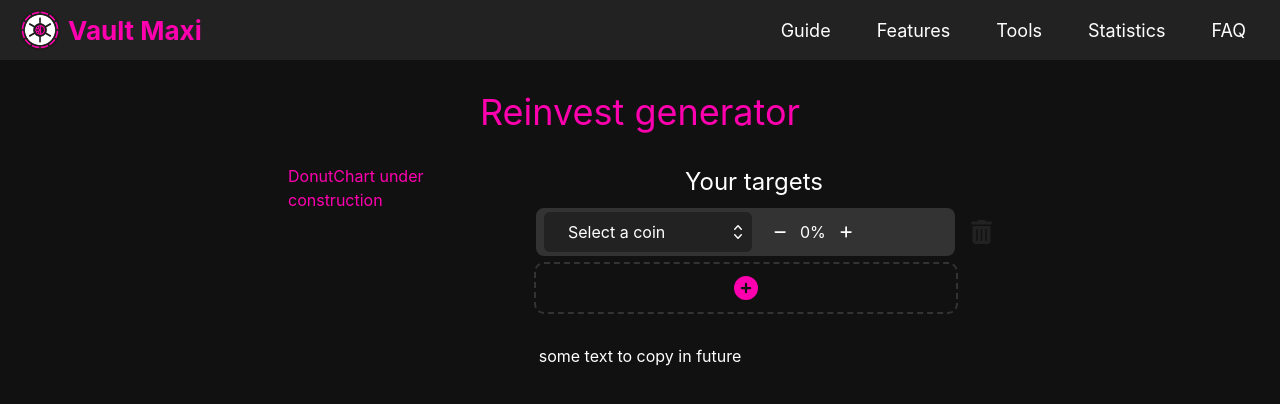
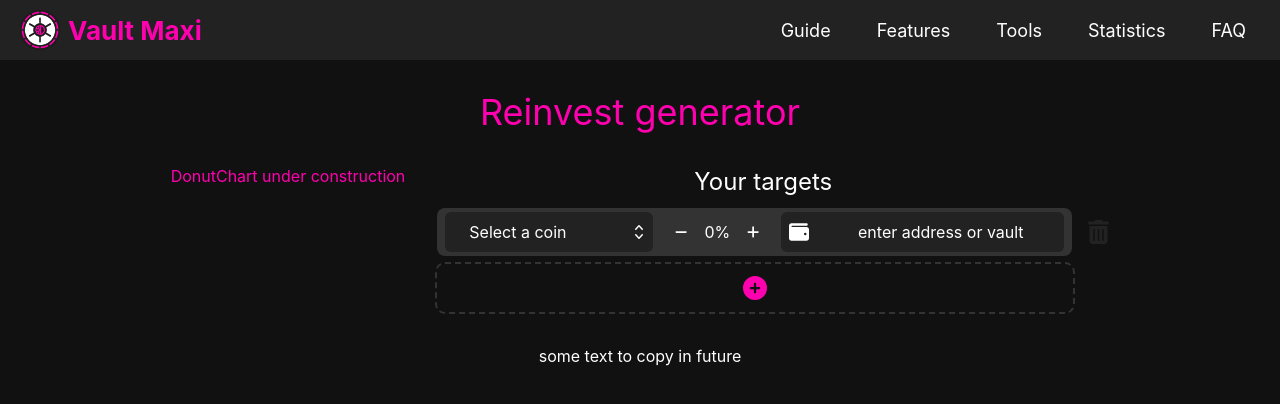
Before and after one commit to Krysh90/vault-maxi-web, a Next.js app: page /tool/reinvest-generator in a window 1280 px wide. Both pictures are taken after a click on the button 746 px from the left and 232 px from the top of the page. Shown: the top 404 px of the page. Built offline with nearby package versions, Linux system fonts and the light colour scheme.

Commit message:
[tool-reinvest] fixed target input field and first validation checks

```diff
--- /dev/null
+++ b/components/base/themed-input.tsx
@@ -0,0 +1,30 @@
+import { faCheck } from '@fortawesome/free-solid-svg-icons'
+import { FontAwesomeIcon } from '@fortawesome/react-fontawesome'
+import { HTMLInputTypeAttribute } from 'react'
+
+export interface ThemedInputProps {
+  className: string
+  type: HTMLInputTypeAttribute
+  enterKeyHint: 'search' | 'enter' | 'done' | 'go' | 'next' | 'previous' | 'send' | undefined
+  onChange: (value: string) => void
+  onSubmit: () => void
+}
+
+export default function ThemedInput({ className, type, enterKeyHint, onChange, onSubmit }: ThemedInputProps) {
+  return (
+    <>
+      <input
+        type={type}
+        enterKeyHint={enterKeyHint}
+        onChange={(e) => onChange(e.target.value)}
+        onKeyUp={(e) => e.key === 'Enter' && onSubmit()}
+        onSubmit={() => onSubmit()}
+        autoFocus={true}
+        className={`${className} text-white focus:outline-none`}
+      />
+      <button className="h-6 w-6" onClick={() => onSubmit()}>
+        <FontAwesomeIcon icon={faCheck} size={'sm'} />
+      </button>
+    </>
+  )
+}
--- a/components/tool/reinvest-entries.tsx
+++ b/components/tool/reinvest-entries.tsx
@@ -1,11 +1,13 @@
 import React, { useContext, useState } from 'react'
-import { ReinvestTarget } from '../../dtos/reinvest-target.dto'
+import { ReinvestTarget, ReinvestTargetType } from '../../dtos/reinvest-target.dto'
 import { faCirclePlus, faTrashCan } from '@fortawesome/free-solid-svg-icons'
 import { FontAwesomeIcon } from '@fortawesome/react-fontawesome'
 import uuid from 'react-uuid'
 import Dropdown from '../base/dropdown'
 import { ReinvestContext } from '../../contexts/reinvest.context'
 import ValueChooser from './value-chooser'
+import TargetInput from './target-input'
+import { isTargetValid, typeForTarget } from '../../lib/reinvest-generator.lib'
 
 export interface ReinvestEntriesProps {}
 
@@ -13,7 +15,7 @@ export default function ReinvestEntries({}: ReinvestEntriesProps) {
   const reinvestContext = useContext(ReinvestContext)
 
   const onAdd = (): void => {
-    reinvestContext.update(reinvestContext.targets.concat({ id: uuid(), value: 0 }))
+    reinvestContext.update(reinvestContext.targets.concat({ id: uuid(), value: 0, target: { isValid: false } }))
   }
 
   const onRemove = (entry?: ReinvestTarget): void => {
@@ -43,15 +45,29 @@ function Entry({
   const reinvestContext = useContext(ReinvestContext)
   const [hover, setHover] = useState(false)
 
+  const receiveTarget = (entry?: ReinvestTarget): ReinvestTarget | undefined => {
+    return reinvestContext.targets.find((target) => target.id === entry?.id)
+  }
+
   const updateToken = (value: string, entry?: ReinvestTarget) => {
-    const target = reinvestContext.targets.find((target) => target.id === entry?.id)
+    const target = receiveTarget(entry)
     if (target) target.name = value
     reinvestContext.update(reinvestContext.targets)
   }
 
   const updateValue = (value: number, entry?: ReinvestTarget) => {
-    const target = reinvestContext.targets.find((target) => target.id === entry?.id)
+    const target = receiveTarget(entry)
     if (target) target.value = value
+    reinvestContext.update(reinvestContext.targets)
+  }
+
+  const updateTarget = (value: string, entry?: ReinvestTarget) => {
+    const target = receiveTarget(entry)
+    if (target) {
+      target.target.value = value
+      target.target.type = typeForTarget(value)
+      target.target.isValid = isTargetValid(value)
+    }
     reinvestContext.update(reinvestContext.targets)
   }
 
@@ -64,6 +80,7 @@ function Entry({
           preselection={entry && entry.name ? { label: entry.name } : undefined}
         />
         <ValueChooser entry={entry} boundary={{ min: 1, max: 100 }} onChange={(value) => updateValue(value, entry)} />
+        <TargetInput entry={entry} onChange={(target) => updateTarget(target, entry)} />
       </div>
       <button
         onClick={() => {
--- /dev/null
+++ b/components/tool/target-input.tsx
@@ -0,0 +1,53 @@
+import { faWallet, faVault } from '@fortawesome/free-solid-svg-icons'
+import { FontAwesomeIcon } from '@fortawesome/react-fontawesome'
+import { useEffect, useState } from 'react'
+import { ReinvestTarget, ReinvestTargetType } from '../../dtos/reinvest-target.dto'
+import ThemedInput from '../base/themed-input'
+
+export interface TargetInputProps {
+  entry?: ReinvestTarget
+  onChange: (value: string) => void
+}
+
+export default function TargetInput({ entry, onChange }: TargetInputProps) {
+  const [isEdit, setIsEdit] = useState(false)
+  const [isInvalid, setIsInvalid] = useState(false)
+
+  useEffect(() => {
+    if (entry?.target.value) setIsInvalid(!entry?.target.isValid ?? false)
+    console.log(`isInvalid? ${!entry?.target.isValid ? 'yes' : 'no'}`)
+    console.log(entry)
+  }, [entry, entry?.target.value])
+
+  const shortDisplay = (value?: string): string | undefined => {
+    const visibleChars = 5
+    return value ? `${value.slice(0, visibleChars)}...${value.slice(value.length - visibleChars)}` : undefined
+  }
+
+  return (
+    <div
+      className={`flex flex-row flex-grow items-center justify-between bg-dark rounded-md h-10 ${
+        isInvalid ? 'border border-invalid' : ''
+      }`}
+    >
+      <FontAwesomeIcon
+        icon={entry?.target.type === ReinvestTargetType.VAULT ? faVault : faWallet}
+        size={'lg'}
+        className="px-2 py-2"
+      />
+      {isEdit ? (
+        <ThemedInput
+          type="text"
+          enterKeyHint="done"
+          className="bg-dark grow"
+          onChange={onChange}
+          onSubmit={() => setIsEdit(false)}
+        />
+      ) : (
+        <button className="w-full" onClick={() => setIsEdit(true)}>
+          {shortDisplay(entry?.target.value) ?? 'enter address or vault'}
+        </button>
+      )}
+    </div>
+  )
+}
--- a/components/tool/value-chooser.tsx
+++ b/components/tool/value-chooser.tsx
@@ -1,12 +1,13 @@
-import { faMinus, faPlus, faCheck } from '@fortawesome/free-solid-svg-icons'
+import { faMinus, faPlus } from '@fortawesome/free-solid-svg-icons'
 import { FontAwesomeIcon } from '@fortawesome/react-fontawesome'
 import { useState } from 'react'
 import { ReinvestTarget } from '../../dtos/reinvest-target.dto'
+import ThemedInput from '../base/themed-input'
 
 export interface ValueChooserProps {
-  boundary: { min: number; max: number }
   entry?: ReinvestTarget
   onChange: (value: number) => void
+  boundary: { min: number; max: number }
 }
 
 export default function ValueChooser({ entry, onChange, boundary }: ValueChooserProps) {
@@ -21,25 +22,18 @@ export default function ValueChooser({ entry, onChange, boundary }: ValueChooser
   }
 
   return (
-    <div className="flex flex-row items-center gap-2">
+    <div className="flex flex-row items-center w-24 justify-between">
       {isEdit ? (
-        <>
-          <input
-            type={'number'}
-            enterKeyHint={'done'}
-            onChange={(e) => {
-              const value = +e.target.value
-              if (value > 0 && value <= 100) onChange(value)
-            }}
-            onKeyUp={(e) => e.key === 'Enter' && setIsEdit(false)}
-            onSubmit={() => setIsEdit(false)}
-            autoFocus={true}
-            className="text-white bg-light w-8 ml-8 focus:outline-none"
-          />
-          <button className="h-6 w-6" onClick={() => setIsEdit(false)}>
-            <FontAwesomeIcon icon={faCheck} size={'sm'} />
-          </button>
-        </>
+        <ThemedInput
+          className="bg-light w-8 ml-8"
+          type="number"
+          enterKeyHint="done"
+          onChange={(s) => {
+            const value = +s
+            if (value > 0 && value <= 100) onChange(value)
+          }}
+          onSubmit={() => setIsEdit(false)}
+        />
       ) : (
         <>
           <button className="h-6 w-6" onClick={decrease}>
--- a/contexts/reinvest.context.tsx
+++ b/contexts/reinvest.context.tsx
@@ -1,4 +1,4 @@
-import { Component, createContext, ReactNode } from 'react'
+import { createContext, PropsWithChildren, useEffect, useState } from 'react'
 import { ReinvestTarget } from '../dtos/reinvest-target.dto'
 
 interface ReinvestContextProps {
@@ -8,19 +8,22 @@ interface ReinvestContextProps {
 
 export const ReinvestContext = createContext({} as ReinvestContextProps)
 
-export class ReinvestContextProvider extends Component<{ children?: ReactNode }, { targets: ReinvestTarget[] }> {
-  private update = (targets: ReinvestTarget[]) => {
-    this.setState({ targets })
+export function ReinvestContextProvider(props: PropsWithChildren<{}>): JSX.Element {
+  const [targets, setTargets] = useState<ReinvestTarget[]>([])
+
+  // Krysh: maybe due to inexperience, but we would need a new render on each target update
+  const [renderCount, setRenderCount] = useState(0)
+  useEffect(() => {}, [renderCount])
+
+  const context = {
+    targets,
+    update: (targets: ReinvestTarget[]) => {
+      setTargets(targets)
+      setRenderCount((renderCount + 1) % 2)
+    },
   }
 
-  public render() {
-    const store: ReinvestContextProps = {
-      targets: this.state?.targets ?? [],
-      update: this.update,
-    }
-
-    return <ReinvestContext.Provider value={store}>{this.props.children}</ReinvestContext.Provider>
-  }
+  return <ReinvestContext.Provider value={context}>{props.children}</ReinvestContext.Provider>
 }
 
 export const ReinvestContextConsumer = ReinvestContext.Consumer
--- a/dtos/reinvest-target.dto.ts
+++ b/dtos/reinvest-target.dto.ts
@@ -2,6 +2,14 @@ export interface ReinvestTarget {
   id: string
   value: number
   name?: string
-  targetAddress?: string
-  targetVault?: string
+  target: {
+    type?: ReinvestTargetType
+    value?: string
+    isValid: boolean
+  }
 }
+
+export enum ReinvestTargetType {
+  WALLET,
+  VAULT,
+}
--- a/lib/reinvest-generator.lib.ts
+++ b/lib/reinvest-generator.lib.ts
@@ -1,5 +1,5 @@
 import { ChartEntry } from '../dtos/chart-entry.dto'
-import { ReinvestTarget } from '../dtos/reinvest-target.dto'
+import { ReinvestTarget, ReinvestTargetType } from '../dtos/reinvest-target.dto'
 
 export function toChartEntry(target: ReinvestTarget): ChartEntry {
   if (!target.value || !target.name) throw new Error('Cannot convert empty targets')
@@ -34,3 +34,16 @@ function backgroundFor(name: string): string {
   }
   return 'bg-[#123456]'
 }
+
+const addressRegex = /^(8\w{33}|d\w{33}|d\w{41})$/
+const vaultRegex = /^[a-f0-9]{64}$/i
+
+export function isTargetValid(target: string): boolean {
+  return target.match(addressRegex) != null || target.match(vaultRegex) != null
+}
+
+export function typeForTarget(target: string): ReinvestTargetType | undefined {
+  if (target.match(addressRegex)) return ReinvestTargetType.WALLET
+  else if (target.match(vaultRegex)) return ReinvestTargetType.VAULT
+  else return undefined
+}
--- a/pages/tool/reinvest-generator.tsx
+++ b/pages/tool/reinvest-generator.tsx
@@ -1,5 +1,4 @@
 import { NextPage } from 'next'
-import React, { useState } from 'react'
 import Layout from '../../components/core/layout'
 import Chart from '../../components/tool/chart'
 import ReinvestEntries from '../../components/tool/reinvest-entries'
@@ -7,10 +6,10 @@ import { ReinvestContextProvider } from '../../contexts/reinvest.context'
 
 const ReinvestGenerator: NextPage = () => {
   return (
-    <Layout page="Tool - Reinvest generator" maxWidth withoutSupport>
+    <Layout page="Tool - Reinvest generator" full maxWidth withoutSupport>
       <ReinvestContextProvider>
         <h1 className="text-4xl text-main">Reinvest generator</h1>
-        <div className="flex flex-col md:flex-row p-8 gap-8 flex-grow justify-center w-full">
+        <div className="flex flex-col md:flex-row py-8 gap-8 flex-grow justify-center w-full">
           <Chart />
           <ReinvestEntries />
         </div>
--- a/tailwind.config.js
+++ b/tailwind.config.js
@@ -17,6 +17,7 @@ module.exports = {
       discord: '#5865f2',
       gdoc: '#4688f4',
       white: '#fff',
+      invalid: '#c00'
     }
   }
 };
```
